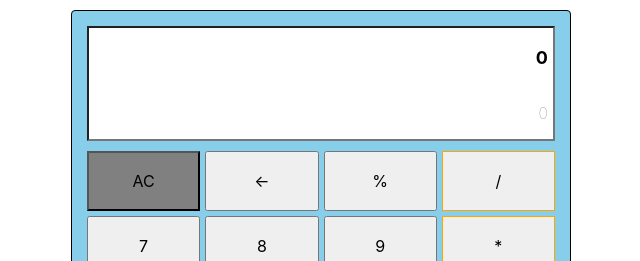
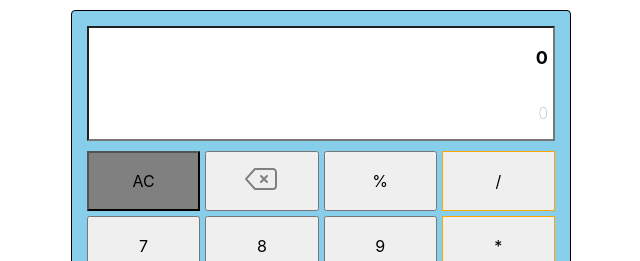
Before and after one commit to Artiss90/Calculator, a React (Create React App) app: page / in a window 1280 px wide. Shown: the top 261 px of the page, without its empty margins (319-959 px from the left). Built offline with nearby package versions, Linux system fonts and the light colour scheme.

Commit message:
отправка значений в Арр

```diff
--- a/src/App.jsx
+++ b/src/App.jsx
@@ -5,14 +5,25 @@ import Panel from 'Components/Panel/Panel';
 
 function App() {
   const [value, setValue] = useState(0);
-  const [result, setResult] = useState(3);
+  const [result, setResult] = useState(0);
+  const [scope, setScope] = useState(0);
+  const [operator, setOperator] = useState(false);
 
   useEffect(() => {
-    setResult(value);
-    // return () => {
-    //   cleanup
-    // }
+    setResult(Number.parseFloat(value));
   }, [value]);
+
+  const onClick = valueBtn => {
+    if (typeof valueBtn === 'number') {
+      console.log(typeof valueBtn);
+      console.log(valueBtn.toString());
+      value !== 0
+        ? setValue(value + valueBtn.toString())
+        : setValue(valueBtn.toString());
+    }
+    console.log('false', typeof valueBtn);
+    return;
+  };
 
   const changeValue = e => {
     setValue(e.currentTarget.value);
@@ -20,7 +31,7 @@ function App() {
   return (
     <div className={style.container}>
       <Display value={value} result={result} onChangeValue={changeValue} />
-      <Panel />
+      <Panel onClick={onClick} />
     </div>
   );
 }
--- a/src/Components/Button/Button.jsx
+++ b/src/Components/Button/Button.jsx
@@ -2,21 +2,27 @@ import React from 'react';
 import style from './Button.module.css';
 import csn from 'classnames';
 
-function Button({ value, className = null }) {
-  // console.log(`style.${className}`);
+function Button({ children, className = null, value, onClick }) {
+  // * миксуем стили
   const btnStyle = csn({
     [style.button]: true,
     [className]: className && true,
   });
-  console.log(btnStyle);
+
+  const btnOnClick = value => {
+    // console.log(value)
+    // TODO проверяем есть ли значение
+    if (value || value === 0) {
+      onClick(value);
+      return;
+    }
+    console.log('нет значения');
+    return;
+  };
+
   return (
-    <button
-      className={btnStyle}
-      onClick={() => {
-        return;
-      }}
-    >
-      {value}
+    <button className={btnStyle} onClick={() => btnOnClick(value)}>
+      {children}
     </button>
   );
 }
--- a/src/Components/Panel/Panel.jsx
+++ b/src/Components/Panel/Panel.jsx
@@ -2,28 +2,71 @@ import Button from 'Components/Button/Button';
 import React from 'react';
 import style from './Panel.module.css';
 
-function Panel() {
+function Panel({ onClick }) {
   return (
     <div className={style.container}>
-      <Button value="AC" className={style.AC}></Button>
-      <Button value="	&#8592;"></Button>
-      <Button value="%"></Button>
-      <Button value="/" className={style.operator}></Button>
-      <Button value={7}></Button>
-      <Button value={8}></Button>
-      <Button value={9}></Button>
-      <Button value="*" className={style.operator}></Button>
-      <Button value={4}></Button>
-      <Button value={5}></Button>
-      <Button value={6}></Button>
-      <Button value="-" className={style.operator}></Button>
-      <Button value={1}></Button>
-      <Button value={2}></Button>
-      <Button value={3}></Button>
-      <Button value="+" className={style.operator}></Button>
-      <Button value="."></Button>
-      <Button value={0}></Button>
-      <Button value="=" className={style.equally}></Button>
+      <Button value="AC" className={style.AC} onClick={onClick}>
+        AC
+      </Button>
+      <Button value="delete" onClick={onClick}>
+        <svg xmlns="http://www.w3.org/2000/svg" width="34" height="32">
+          <path
+            fill="grey"
+            d="M22.709 12.284a1.01 1.01 0 00-1.427 0l-2.3 2.297-2.239-2.237a1.001 1.001 0 00-1.416 1.414l2.239 2.237-2.268 2.266c-.394.394-.394 1.032 0 1.425s1.033.393 1.427 0l2.268-2.266 2.239 2.237a1.001 1.001 0 001.416-1.414l-2.239-2.237 2.3-2.297a1.007 1.007 0 000-1.425zm5.288-7.282H10.054c-.28-.017-.565.07-.78.283L.289 15.224a.99.99 0 00-.287.762.991.991 0 00.287.762l8.985 9.939c.196.194.451.29.707.293v.021h18.017a4.001 4.001 0 004.003-3.999V9.004c0-2.21-1.793-4-4.003-4zM29.998 23c0 1.104-.896 2-2.002 2H10.468l-8.149-9.014 8.121-8.983h17.556a2 2 0 012.002 2V23z"
+          />
+        </svg>
+      </Button>
+      <Button value="%" onClick={onClick}>
+        %
+      </Button>
+      <Button value="/" className={style.operator} onClick={onClick}>
+        /
+      </Button>
+      <Button value={7} onClick={onClick}>
+        7
+      </Button>
+      <Button value={8} onClick={onClick}>
+        8
+      </Button>
+      <Button value={9} onClick={onClick}>
+        9
+      </Button>
+      <Button value="*" className={style.operator} onClick={onClick}>
+        *
+      </Button>
+      <Button value={4} onClick={onClick}>
+        4
+      </Button>
+      <Button value={5} onClick={onClick}>
+        5
+      </Button>
+      <Button value={6} onClick={onClick}>
+        6
+      </Button>
+      <Button value="-" className={style.operator} onClick={onClick}>
+        -
+      </Button>
+      <Button value={1} onClick={onClick}>
+        1
+      </Button>
+      <Button value={2} onClick={onClick}>
+        2
+      </Button>
+      <Button value={3} onClick={onClick}>
+        3
+      </Button>
+      <Button value="+" className={style.operator} onClick={onClick}>
+        +
+      </Button>
+      <Button value="." onClick={onClick}>
+        .
+      </Button>
+      <Button value={0} onClick={onClick}>
+        0
+      </Button>
+      <Button value="=" className={style.equally} onClick={onClick}>
+        =
+      </Button>
     </div>
   );
 }
```
